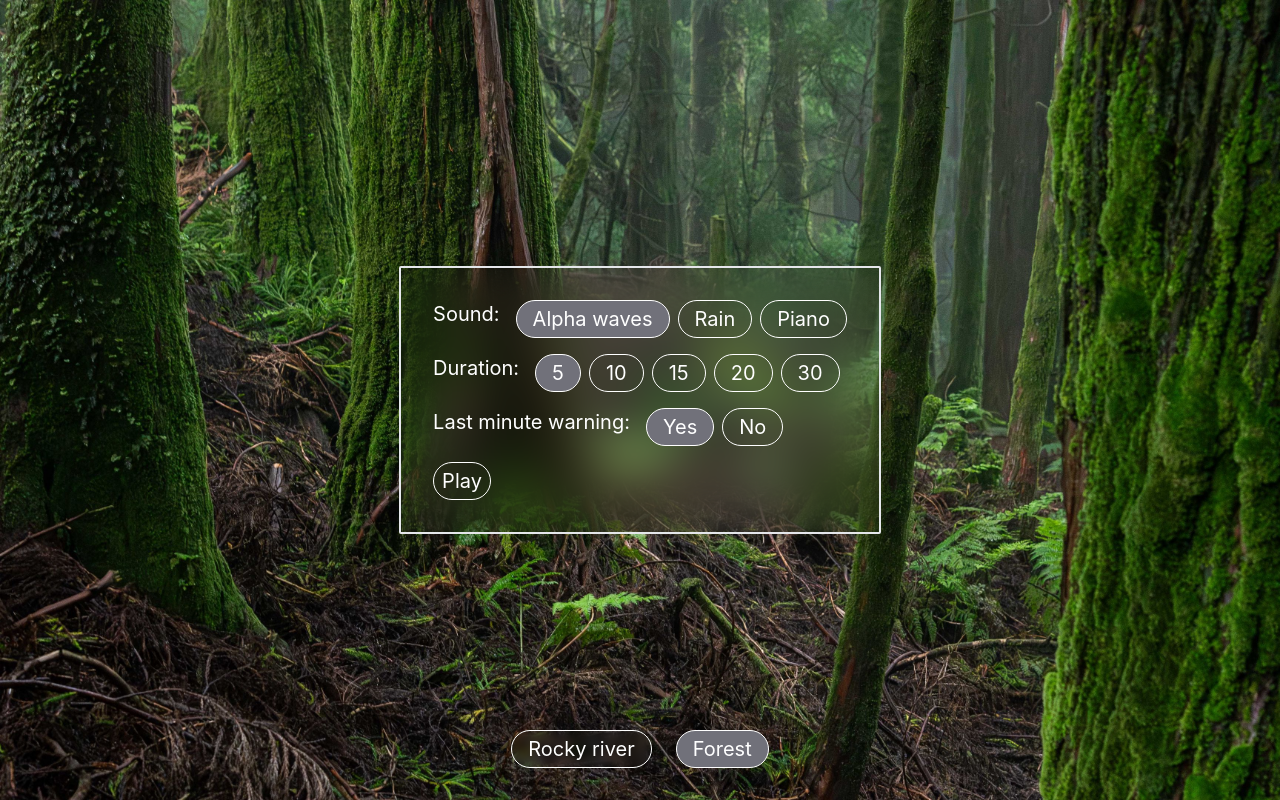
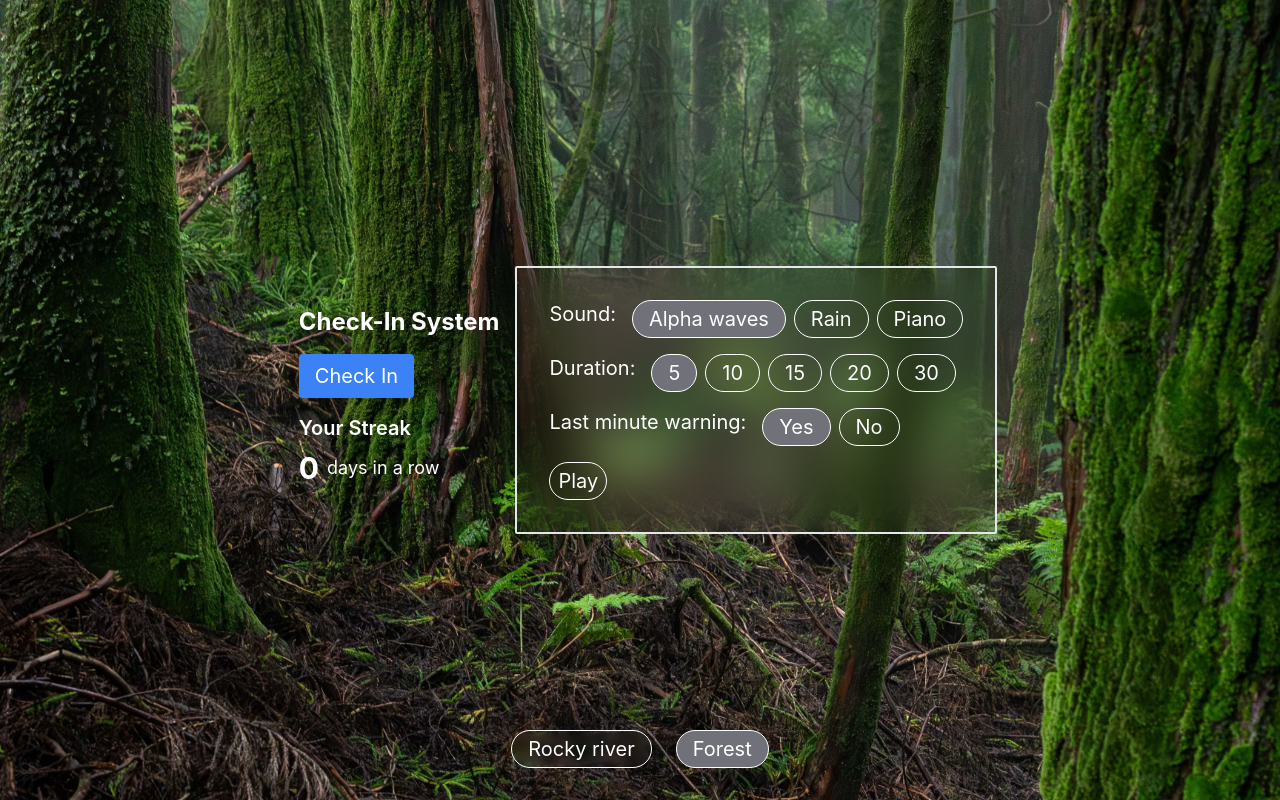
Before and after one commit to GretaRa/my-meditation-app, a React (Vite) app: page / in a window 1280 px wide. Built offline with nearby package versions, Linux system fonts and the light colour scheme.

Commit message:
create branch

```diff
--- a/package.json
+++ b/package.json
@@ -10,6 +10,7 @@
     "preview": "vite preview"
   },
   "dependencies": {
+    "canvas-confetti": "^1.9.3",
     "react": "^18.2.0",
     "react-audio-player": "^0.17.0",
     "react-dom": "^18.2.0"
--- a/src/App.jsx
+++ b/src/App.jsx
@@ -1,5 +1,6 @@
 import Container from "./components/Container";
 import { useState } from "react";
+import CheckIn from "./components/CheckIn";
 
 function App() {
 	const backgrounds = [
@@ -34,6 +35,7 @@ function App() {
 					backgroundPosition: "center",
 				}}
 			>
+				<CheckIn/>
 				<div className=" absolute bottom-6 flex gap-2">
 					{backgrounds.map((image) => (
 						<div
--- /dev/null
+++ b/src/components/CheckIn.jsx
@@ -0,0 +1,100 @@
+import React, { useState, useEffect } from 'react';
+import confetti from 'canvas-confetti'; // Optional: confetti effect library for celebration
+
+function CheckIn() {
+  const [streak, setStreak] = useState(0);
+  const [achievements, setAchievements] = useState([]);
+  const milestoneAchievements = [3, 5, 10]; // Define milestone streaks for achievements
+
+  // Handle check-in logic and calculate streak
+  const handleCheckIn = () => {
+    // Get today's date
+    const today = new Date().toISOString().split('T')[0];
+
+    // Retrieve existing check-ins from local storage
+    let existingCheckIns = JSON.parse(localStorage.getItem('checkIns')) || [];
+
+    // Check if the user has already checked in today
+    if (existingCheckIns.includes(today)) {
+      console.log('User has already checked in today');
+      return; // No need to check in again
+    }
+
+    // Add today's date to the check-ins array
+    existingCheckIns.push(today);
+    localStorage.setItem('checkIns', JSON.stringify(existingCheckIns));
+
+    // Calculate the current streak
+    let currentStreak = 3;
+
+    for (let i = existingCheckIns.length - 2; i >= 0; i--) {
+      const prevDate = new Date(existingCheckIns[i]);
+      const currentDate = new Date(existingCheckIns[i + 1]);
+      const differenceInDays = (currentDate - prevDate) / (1000 * 60 * 60 * 24);
+
+      if (differenceInDays === 1) {
+        currentStreak++;
+      } else {
+        break;
+      }
+    }
+
+    // Update the state with the new streak
+    setStreak(currentStreak);
+
+    // Check for milestones
+    if ([3, 5, 10].includes(currentStreak)) {
+      console.log(`Achieved ${currentStreak} days in a row!`);
+      confetti()
+    }
+  };
+
+  // Fetch check-in data and calculate the current streak when the component mounts
+  useEffect(() => {
+    const checkIns = JSON.parse(localStorage.getItem('checkIns')) || [];
+
+    // Calculate current streak
+    let currentStreak = 0;
+    for (let i = checkIns.length - 1; i > 0; i--) {
+      const currentDate = new Date(checkIns[i]);
+      const prevDate = new Date(checkIns[i - 1]);
+      const daysBetween = (currentDate - prevDate) / (1000 * 60 * 60 * 24);
+
+      if (daysBetween === 1) {
+        currentStreak += 1;
+      } else {
+        break;
+      }
+    }
+
+    setStreak(currentStreak);
+  }, []);
+
+  return (
+    <div className="p-4">
+      <h2 className="text-2xl font-bold mb-4">Check-In System</h2>
+      <button
+        onClick={handleCheckIn}
+        className="bg-blue-500 text-white rounded px-4 py-2 hover:bg-blue-600"
+      >
+        Check In
+      </button>
+      <div className="mt-4">
+        <h3 className="text-xl font-semibold">Your Streak</h3>
+        <div className="flex items-center mt-2">
+          <p className="text-3xl font-bold">{streak}</p>
+          <p className="text-lg ml-2">days in a row</p>
+        </div>
+        <div className="mt-2">
+          {achievements.map((achievement, index) => (
+            <div key={index} className="bg-green-500 text-white rounded-full px-4 py-2 mt-2">
+              {achievement}
+            </div>
+          ))}
+        </div>
+      </div>
+    </div>
+  );
+}
+
+export default CheckIn;
--- a/src/components/Container.jsx
+++ b/src/components/Container.jsx
@@ -1,6 +1,7 @@
 import SettingsPanel from "./SettingsPanel";
 import { useState } from "react";
 import AudioPlayer from "./AudioPlayer";
+import CheckIn from "./CheckIn";
 
 export default function Container() {
 	const [selectedAudio, setSelectedAudio] = useState("assets/alphawaves.mp3");
```
Also changed, not shown: 2 other files (tests, documents, lock files or other folders).
